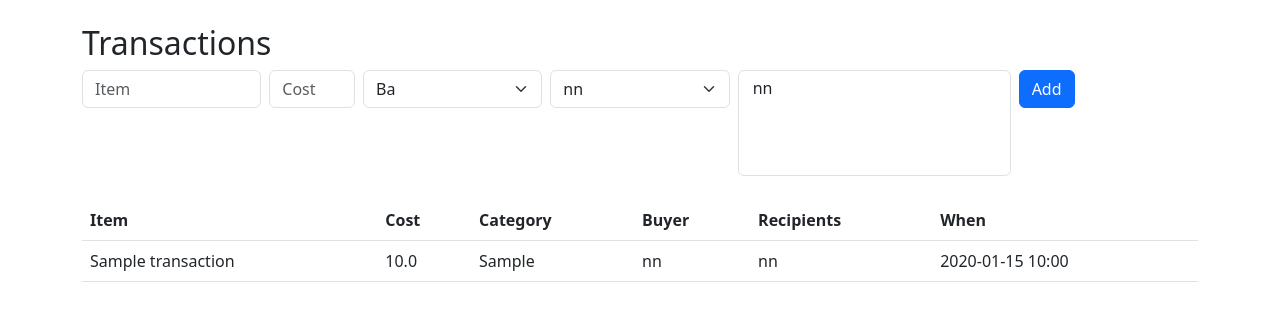
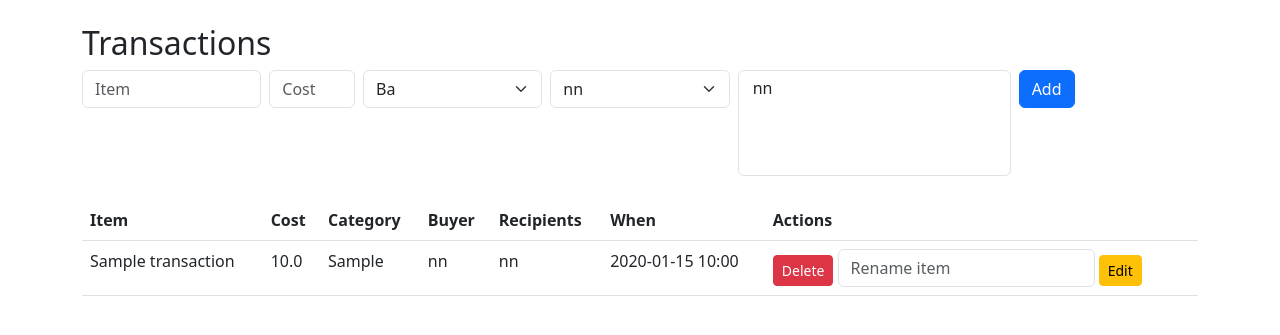
Before and after one commit to TarunB-Git/travelapp, a Flask app: page /transactions in a window 1280 px wide. Shown: the part 64-399 px from the top of the page. Run offline with Flask 3, Linux system fonts and the light colour scheme; a user stored in the database is signed in; tables that the repository leaves empty hold one stand-in row (values such as "Sample post").

Commit message:
Update transactions.html

```diff
--- a/app/templates/transactions.html
+++ b/app/templates/transactions.html
@@ -26,6 +26,7 @@
 <table class="table">
   <thead><tr>
     <th>Item</th><th>Cost</th><th>Category</th><th>Buyer</th><th>Recipients</th><th>When</th>
+    {% if session.admin %}<th>Actions</th>{% endif %}
   </tr></thead>
   <tbody>
   {% for t in transactions %}
@@ -40,6 +41,19 @@
         {% endfor %}
       </td>
       <td>{{ t.timestamp.strftime("%Y-%m-%d %H:%M") }}</td>
+      {% if session.admin %}
+      <td>
+        <form method="post" class="d-inline">
+          <input type="hidden" name="delete_id" value="{{ t.id }}">
+          <button class="btn btn-sm btn-danger">Delete</button>
+        </form>
+        <form method="post" class="d-inline">
+          <input type="hidden" name="edit_id" value="{{ t.id }}">
+          <input name="new_item_name" placeholder="Rename item" class="form-control d-inline w-auto">
+          <button class="btn btn-sm btn-warning">Edit</button>
+        </form>
+      </td>
+      {% endif %}
     </tr>
   {% endfor %}
   </tbody>
```
